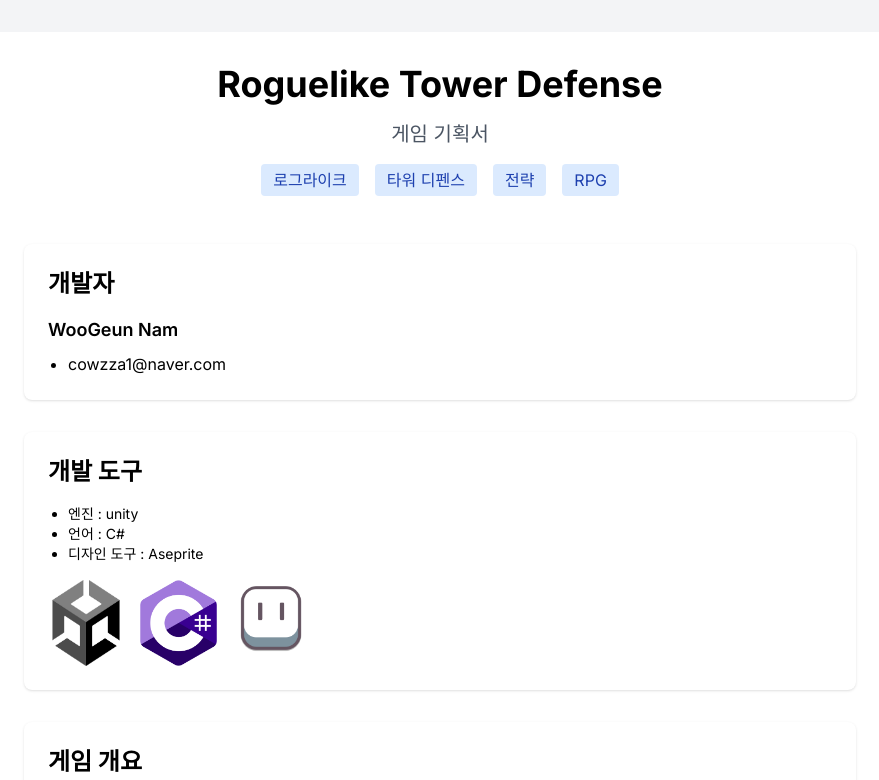
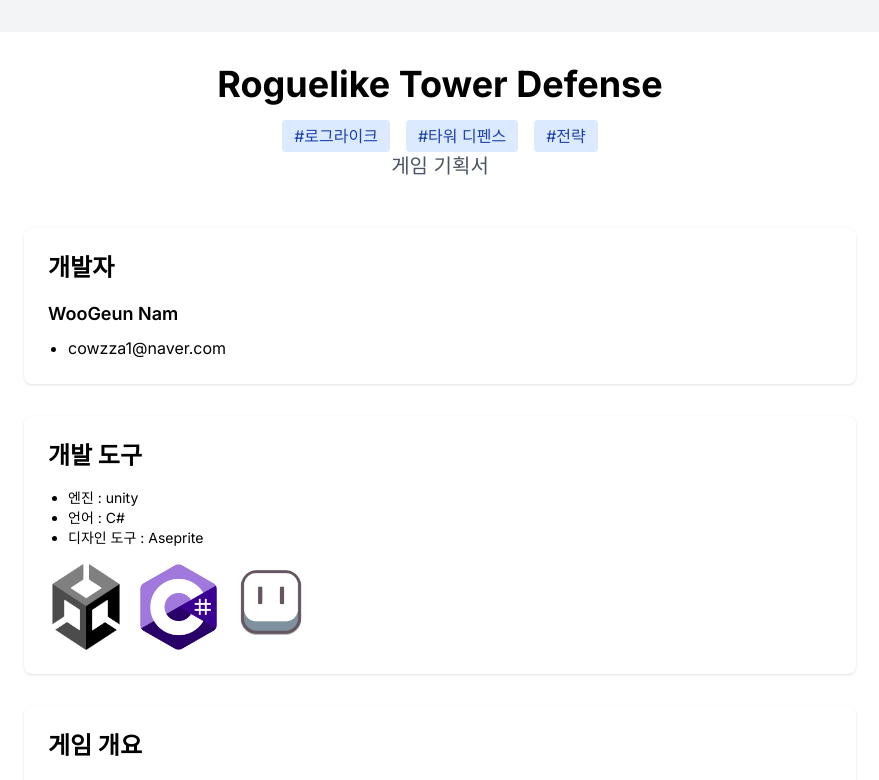
Before and after one commit to WooGeun-Nam/towerdefense-portfolio, a Next.js app: page /towerdefense-portfolio/ in a window 1280 px wide. Shown: the top 780 px of the page, without its empty margins (200-1079 px from the left). Built offline with nearby package versions, Linux system fonts and the light colour scheme.

Commit message:
Update GamePortfolio.tsx

```diff
--- a/components/GamePortfolio.tsx
+++ b/components/GamePortfolio.tsx
@@ -4,21 +4,18 @@ const GamePortfolio = () => {
       {/* 헤더 섹션 */}
       <div className="text-center mb-12">
         <h1 className="text-4xl font-bold mb-4">Roguelike Tower Defense</h1>
-        <p className="text-xl text-gray-600">게임 기획서</p>
         <div className="mt-4 flex justify-center space-x-4">
           <span className="px-3 py-1 bg-blue-100 text-blue-800 rounded">
-            로그라이크
+            #로그라이크
           </span>
           <span className="px-3 py-1 bg-blue-100 text-blue-800 rounded">
-            타워 디펜스
+            #타워 디펜스
           </span>
           <span className="px-3 py-1 bg-blue-100 text-blue-800 rounded">
-            전략
-          </span>
-          <span className="px-3 py-1 bg-blue-100 text-blue-800 rounded">
-            RPG
+            #전략
           </span>
         </div>
+        <p className="text-xl text-gray-600">게임 기획서</p>
       </div>
 
       {/* 개발자 */}
```
